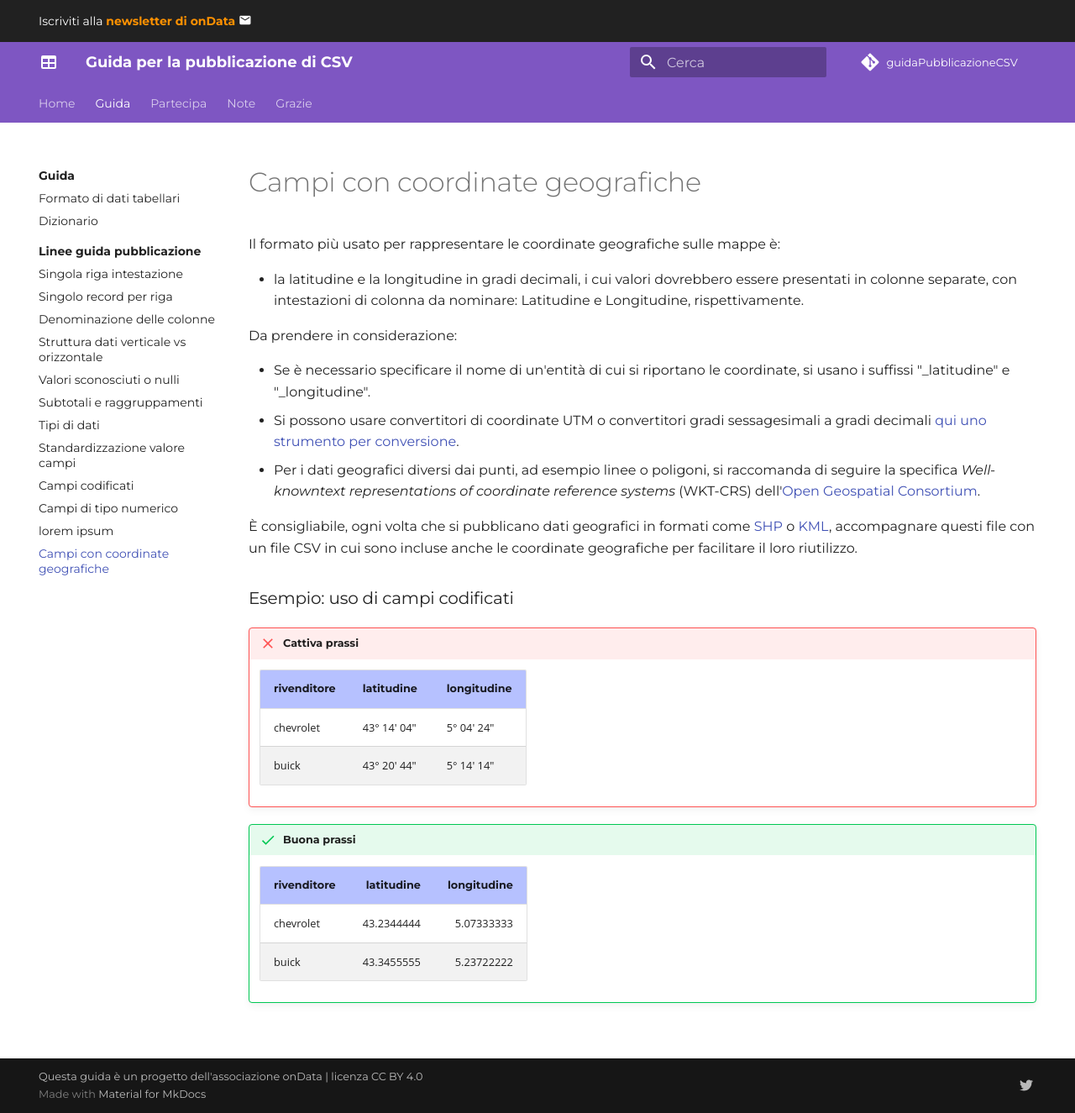
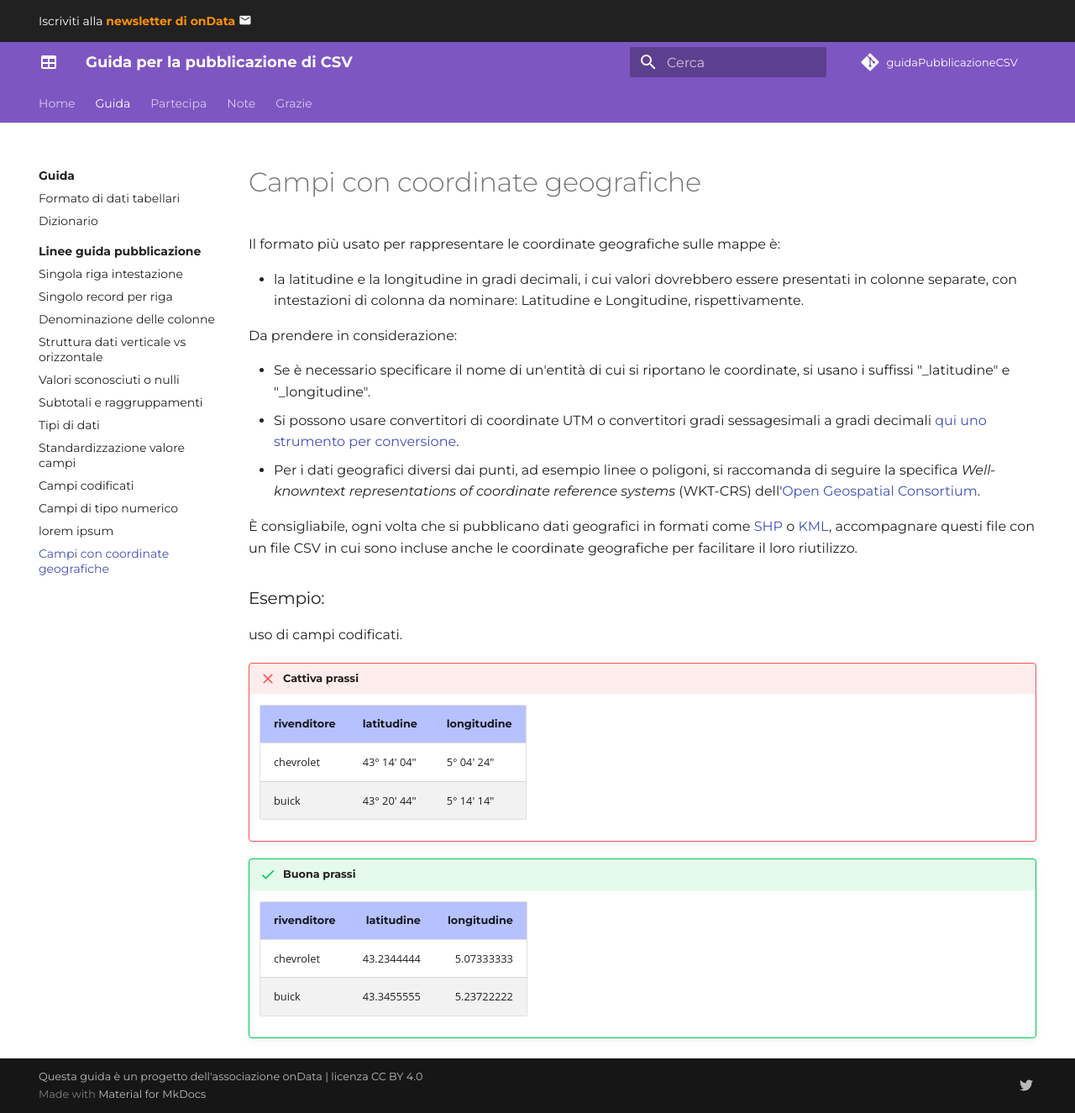
Before and after one commit to ondata/guidaPraticaPubblicazioneCSV, an MkDocs documentation site: the page built from docs/guida/linee_guida_pubblicazione/P15_campi_con_coordinate_geografiche.md, in a window 1280 px wide and 1325 px high. Shown: the whole window at 84% size. Built offline with MkDocs 1.6.1 and Material for MkDocs 9.7.7, drawn with Linux system fonts in a browser that asks for light colours; comment, search, counter and statistics services are not loaded.

```diff
--- a/docs/guida/linee_guida_pubblicazione/P15_campi_con_coordinate_geografiche.md
+++ b/docs/guida/linee_guida_pubblicazione/P15_campi_con_coordinate_geografiche.md
@@ -18,7 +18,8 @@ Da prendere in considerazione:
 
 È consigliabile, ogni volta che si pubblicano dati geografici in formati come [SHP](https://es.wikipedia.org/wiki/Shapefile) o [KML](https://es.wikipedia.org/wiki/KML), accompagnare questi file con un file CSV in cui sono incluse anche le coordinate geografiche per facilitare il loro riutilizzo.
 
-### Esempio: uso di campi codificati
+### Esempio:
+uso di campi codificati.
 
 !!! failure "Cattiva prassi"
 
```
